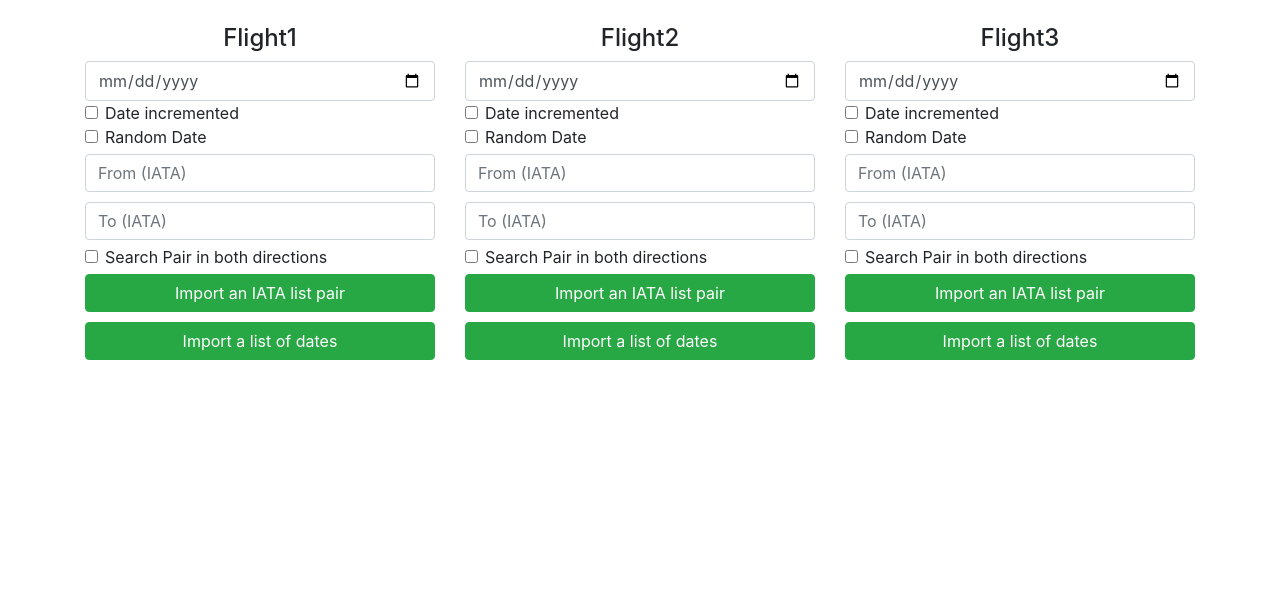
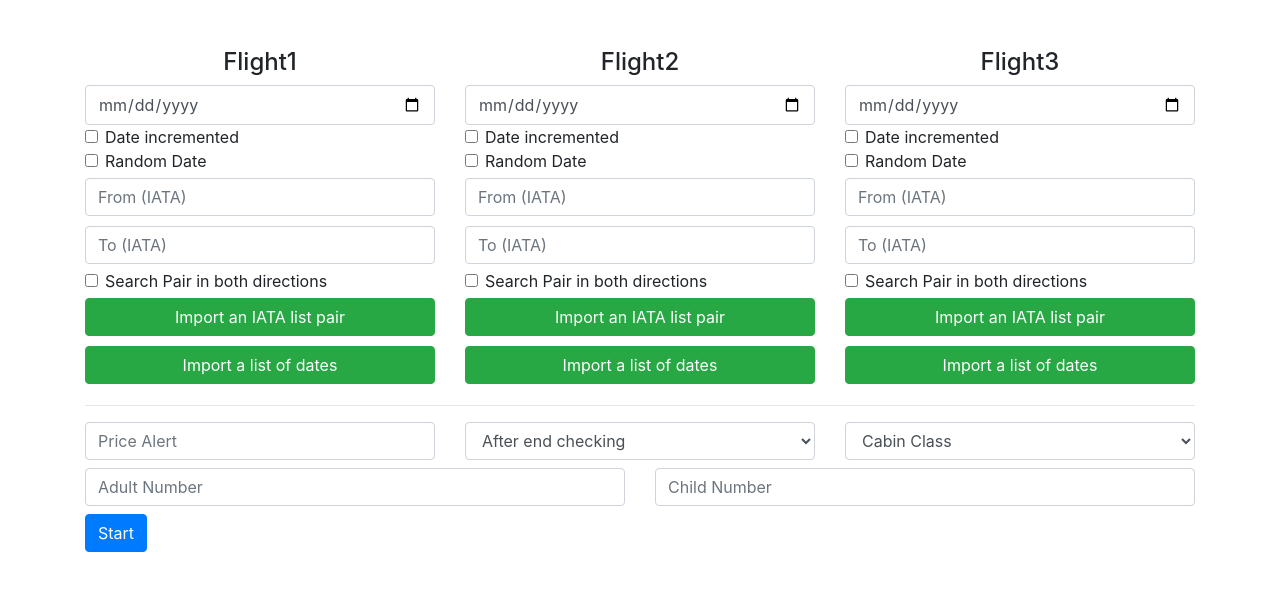
Before and after one commit to EliteDev619/skyScanner, a website: page assets/index.html in a window 1280 px wide. Drawn offline with nearby package versions, Linux system fonts and the light colour scheme.

Commit message:
front end finished

```diff
--- a/assets/index.html
+++ b/assets/index.html
@@ -16,7 +16,7 @@
     We are using Node.js <span id="node-version"></span>,
     Chromium <span id="chrome-version"></span>,
     and Electron <span id="electron-version"></span>. -->
-    <div class="container">
+    <div class="container mb-4 mt-4">
         <div class="row">
             <div class="col">
                 <form class="row mt-4 flight1">
@@ -157,6 +157,40 @@
                 </form>
             </div>
         </div>
+        <hr />
+        <div class="row">
+            <div class="col">
+                <input class="form-control" type="text" placeholder="Price Alert" />
+            </div>
+            <div class="col">
+                <select class="form-control">
+                    <option selected>After end checking</option>
+                    <option value="1">Do not restart</option>
+                    <option value="2">Immediatly restart</option>
+                    <option value="3">Restart after X minutes</option>
+                </select>
+            </div>
+            <div class="col">
+                <select class="form-control">
+                    <option selected>Cabin Class</option>
+                    <option value="1">Economic</option>
+                    <option value="2">Business</option>
+                </select>
+            </div>
+        </div>
+        <div class="row mt-2 mb-2">
+            <div class="col">
+                <input class="form-control" type="number" placeholder="Adult Number" />
+            </div>
+            <div class="col">
+                <input class="form-control" type="number" placeholder="Child Number" />
+            </div>
+        </div>
+        <div class="row">
+            <div class="col">
+                <button class="btn btn-primary">Start</button>
+            </div>
+        </div>
     </div>
 
     <script src="./js/renderer.js"></script>
--- a/main.js
+++ b/main.js
@@ -7,14 +7,14 @@ const path = require('path')
 const createWindow = () => {
   // Create the browser window.
   const mainWindow = new BrowserWindow({
-    width: 800,
-    height: 600,
+    width: 1000,
+    height: 660,
     webPreferences: {
       preload: path.join(__dirname, '/assets/js/preload.js')
     }
   })
 
-  mainWindow.webContents.openDevTools();
+//   mainWindow.webContents.openDevTools();
 
   // and load the index.html of the app.
   mainWindow.loadFile(__dirname+'/assets/index.html')
```
